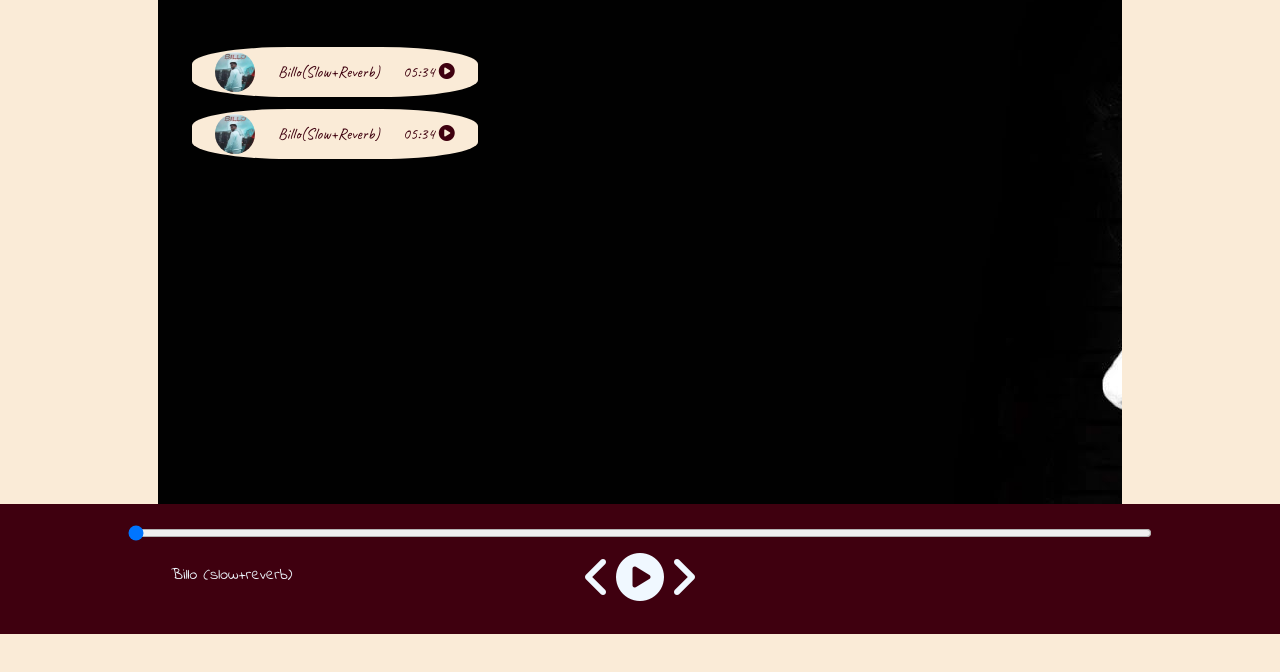
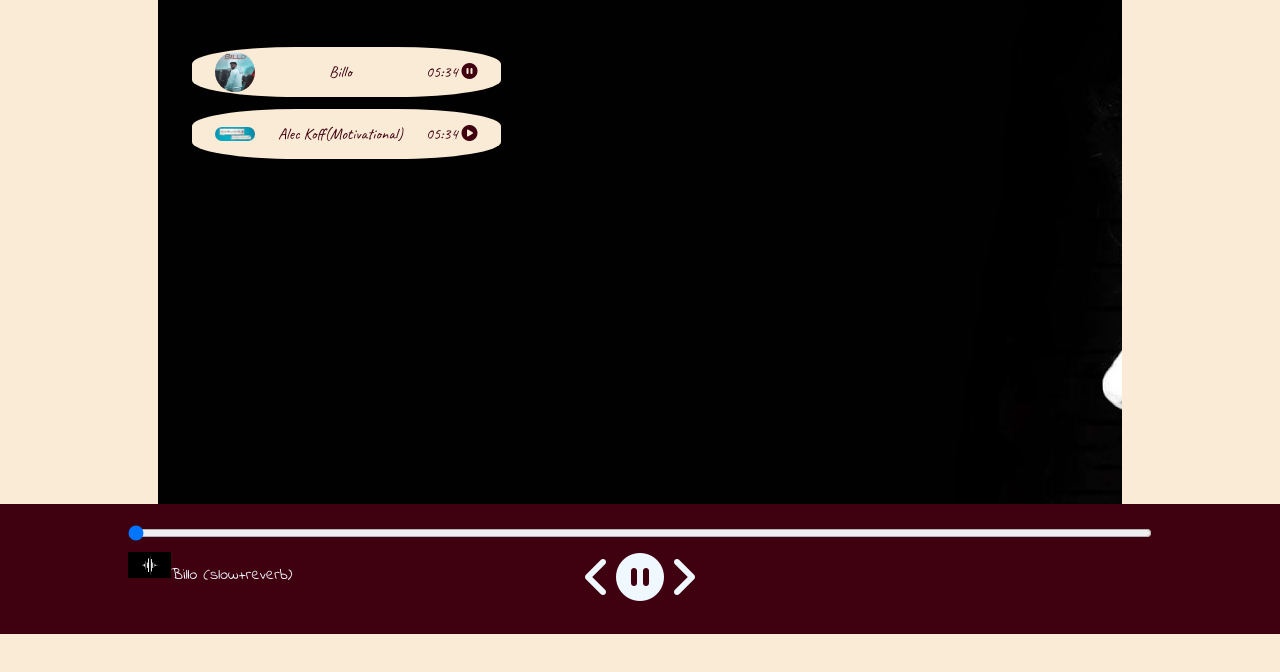
Before and after one commit to buttafraz22/spotify_clone_Afraz, a website: page index.html in a window 1280 px wide. Both pictures are taken after a click on the icon 446 px from the left and 237 px from the top of the page. Shown: the part 166-838 px from the top of the page. Drawn offline with Linux system fonts and the light colour scheme.

Commit message:
fix shit with src

```diff
--- a/index.html
+++ b/index.html
@@ -27,14 +27,14 @@
                     <img src="cover.jpg" alt="1">
                     <span class="songName">Billo(Slow+Reverb)</span>
                     <span class="songlistplay">
-                        <span class="timestamp">05:34 <i class="fa-solid fa-circle-play"></i></span>
+                        <span class="timestamp">05:34 <i class="songItemPlay fa-solid fa-circle-play"></i></span>
                     </span>
                 </div>
                 <div class="songItem">
                     <img src="cover.jpg" alt="2">
                     <span class="songName">Billo(Slow+Reverb)</span>
                     <span class="songlistplay">
-                        <span class="timestamp">05:34 <i class="fa-solid fa-circle-play"></i></span>
+                        <span class="timestamp">05:34 <i class="singItemPlay fa-solid fa-circle-play"></i></span>
                     </span>
                 </div>
             </div>
--- a/script.js
+++ b/script.js
@@ -5,7 +5,7 @@ let progressBar = document.getElementById('progressBar');
 let gifPlay = document.getElementById('picInfo');
 let prev = document.getElementById('previous');
 let next = document.getElementById('next');
-let songItems = document.getElementsByClassName('songItem')
+let songItems = Array.from(document.getElementsByClassName('songItem'));
 
 let songs = [
     {
@@ -20,7 +20,10 @@ let songs = [
     }
 ];
 
-
+songItems.forEach((element,i)=>{
+    element.getElementsByTagName("img")[0].src = songs[i].coverPath;
+    element.getElementsByTagName("span")[0].innerHTML= songs[i].songName;
+})
 
 //audioElement.play()
 
@@ -51,9 +54,26 @@ progressBar.addEventListener('change',()=>{
     audioElement.currentTime = (progressBar.value * audioElement.duration) / 100;
 })
 
-prev.addEventListener('click',()=>{
-    if (songIndex == 0) return
 
-    songIndex -= 1;
-
+Array.from(document.getElementsByClassName('songItemPlay')).forEach((element)=>{
+    element.addEventListener('click', (e)=>{
+        makeAllPlays();
+        songIndex = parseInt(e.target.id);
+        e.target.classList.remove('fa-play-circle');
+        e.target.classList.add('fa-pause-circle');
+       /// audioElement.src = `songs[songIndex].filePath`;
+        //console.log(audioElement.src)
+       // masterSongName.innerText = songs[songIndex].songName;
+        audioElement.currentTime = 0;
+        audioElement.play();
+        gifPlay.style.opacity = 1;
+        masterPlay.classList.remove('fa-play-circle');
+        masterPlay.classList.add('fa-pause-circle');
+    })
 })
+const makeAllPlays = ()=>{
+    Array.from(document.getElementsByClassName('songItemPlay')).forEach((element)=>{
+        element.classList.remove('fa-pause-circle');
+        element.classList.add('fa-play-circle');
+    })
+}
```
